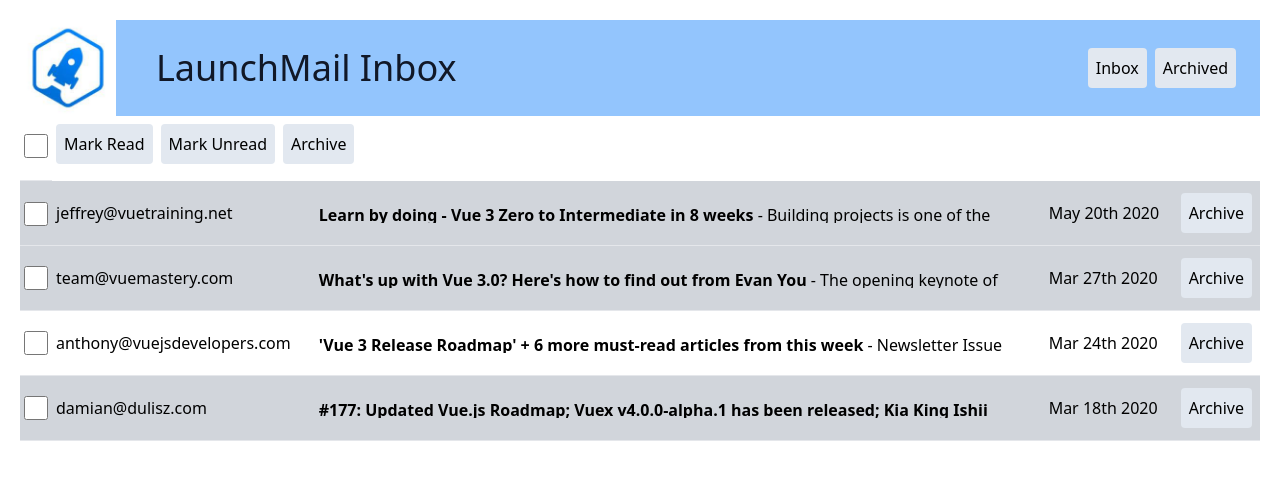
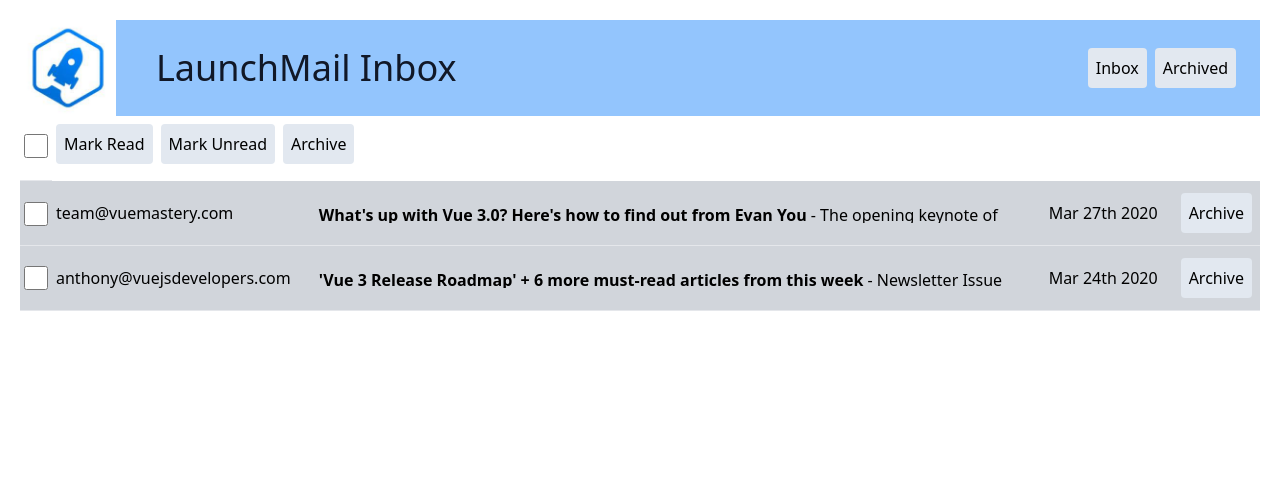
Before and after one commit to mishraclark/Gmail-clone-on-the-stack, a Vue app: page / in a window 1280 px wide. Shown: the top 480 px of the page. Built offline with nearby package versions, Linux system fonts and the light colour scheme; data requests are answered from the project's data file.

Commit message:
improved store, added <script setup lang="ts">

```diff
--- a/db.json
+++ b/db.json
@@ -15,8 +15,8 @@
       "subject": "Learn by doing - Vue 3 Zero to Intermediate in 8 weeks",
       "body": "Building projects is one of the most effective ways to learn - and _the_ most effective way _remember_ what you've learned - but it can be frustrating.\n\nThis 8-week course takes the pain out of 'learning by doing'.\n\nEach week we give you\n\n* a project that will grow your skills without overwhelming you\n* links to hand-picked resources, such as Vue Mastery videos, that share the knowledge you'll need for the project (no more useless rabbit holes)\n* answers to any and all questions you have while working\n* feedback on your completed code (so you're only learning good habits)\n\nOur instructors are standing by to answer your questions.\n\nReady to learn?",
       "sentAt": "2020-05-20T18:25:43.511Z",
-      "archived": false,
-      "read": true
+      "archived": true,
+      "read": false
     },
     {
       "id": 3,
@@ -24,8 +24,8 @@
       "subject": "#177: Updated Vue.js Roadmap; Vuex v4.0.0-alpha.1 has been released; Kia King Ishii join the core team; Nuxt v2.12 released; Videos from Vue.js Amsterdam 2020 are here!",
       "body": "First of all, lets congratulate Kia King Ishii on joining the Vue.js core team! 🎉 He has been doing an incredible job building vuex-orm and will now focus on working on the next versions of Vuex.\n\nSpeaking of which – Vuex v4.0.0-alpha.1 has just been released! This is the version of Vuex that will work with Vue 3.0 but keep the familiar API you know from the current version.",
       "sentAt": "2020-03-18T18:25:43.511Z",
-      "archived": false,
-      "read": true
+      "archived": true,
+      "read": false
     },
     {
       "id": 4,
@@ -34,7 +34,7 @@
       "body": "Newsletter Issue #161",
       "sentAt": "2020-03-24T18:25:43.511Z",
       "archived": false,
-      "read": false
+      "read": true
     }
   ]
 }
--- a/src/App.vue
+++ b/src/App.vue
@@ -13,7 +13,7 @@
 </div>
 </template>
 
-<script>
+<script lang="ts">
 import MailTable from './components/MailTable.vue';
 import { useEmailSelection } from './composables/use-email-selection';
 export default {
--- a/src/components/BulkActionBar.vue
+++ b/src/components/BulkActionBar.vue
@@ -28,8 +28,8 @@
 </template>
 
 <script>
-  import { useEmailSelection } from '../composables/use-email-selection';
   import { computed } from 'vue'
+  import useEmailSelection from '../composables/use-email-selection';
   export default {
     setup(props){
       let emailSelection = useEmailSelection();
--- a/src/components/MailTable.vue
+++ b/src/components/MailTable.vue
@@ -1,38 +1,38 @@
 <template>
 <div class="float-right align-middle m-5">
 <button class="btn"
-          @click="selectScreen('inbox')"
-          :disabled="selectedScreen == 'inbox'">Inbox</button>
+          @click="store.selectScreen('inbox')"
+          :disabled="store.selectedScreen == 'inbox'">Inbox</button>
   <button class="btn"
-          @click="selectScreen(archive)"
-          :disabled="selectedScreen == 'archive'">Archived</button>
+          @click="store.selectScreen('archive')"
+          :disabled="store.selectedScreen == 'archive'">Archived</button>
 </div>
-<BulkActionBar :emails="filteredEmails" />
+<BulkActionBar :emails="store.filteredEmails" />
   <table class="max-w-full m-auto border-collapse">
     <tbody>
-      <tr v-for="email in filteredEmails"
+      <tr v-for="email in store.filteredEmails"
           :key="email.id"
           :class="['cursor-pointer', email.read ? 'bg-gray-300' : 'bg-white']"
           >
         <td class="border-b border-t p-1 text-left">
-          <input class="checkbox" type="checkbox"  @click="emailSelection.toggle(email)"
-                 :checked="emailSelection.emails.has(email)" />
+          <input class="checkbox" type="checkbox"  @click="store.toggle(email)"
+                 :checked="store.emailSelection.includes(email)" />
         </td>
-        <td class="border-b p-1 text-left" @click="openEmail(email)">{{email.from}}</td>
-        <td class="border-b p-1 text-left" @click="openEmail(email)">
+        <td class="border-b p-1 text-left" @click="store.openEmail(email)">{{email.from}}</td>
+        <td class="border-b p-1 text-left" @click="store.openEmail(email)">
           <p class="overflow-hidden max-h-5 px-5"><strong>{{email.subject}}</strong> - {{email.body}}</p>
         </td>
-        <td class="border-b p-1 text-left w-32" @click="openEmail(email)">{{format(new Date(email.sentAt), 'MMM do yyyy')}}</td>
+        <td class="border-b p-1 text-left w-32" @click="store.openEmail(email)">{{format(new Date(email.sentAt), 'MMM do yyyy')}}</td>
         <td class="border-b p-1 text-left" ><button class="btn" @click="email.archived = true">Archive</button></td>
       </tr>
     </tbody>
   </table>
    <ModalView v-if="openedEmail" @closeModal="openedEmail = null">
-    <MailView :email="openedEmail" @changeEmail="changeEmail" />
+    <MailView :email="openedEmail" @changeEmail="store.changeEmail" />
   </ModalView>
 </template>
 
-<script>
+<script setup lang="ts">
   import { format } from 'date-fns';
   import axios from 'axios';
   import MailView from './MailView.vue';
@@ -40,74 +40,13 @@
   import BulkActionBar from './BulkActionBar.vue';
   import { reactive, ref } from 'vue';
   import useEmailSelection from '../composables/use-email-selection';
-  import { emailStore } from '../stores/emailStore';
+  import { Email, emailStore } from '../stores/emailStore';
   import { storeToRefs } from 'pinia';
-  export default {
-    setup(){
       const store = emailStore()
-      const {emails} = storeToRefs(store)
+      let {emails, selectedScreen, openedEmail, emailSelection} = storeToRefs(store)
       store.callEmails();
-      return {
-        emailSelection: useEmailSelection(),
-        format,
-        emails: ref(emails),
-        openedEmail: ref(null),
-        selectedScreen: ref('inbox')
-      }
-    },
-    components: {
-      MailView,
-      ModalView,
-      BulkActionBar,
-    },
-    computed: {
-      sortedEmails() {
-        return this.emails.sort((e1, e2) => {
-          return e1.sentAt < e2.sentAt ? 1 : -1
-        })
-      },
-      filteredEmails() {
-        if(this.selectedScreen == 'inbox') {
-          return this.sortedEmails.filter(e => !e.archived)
-        } else {
-          return this.sortedEmails.filter(e => e.archived)
-        }
-      }
-    },
-    methods: {
-      selectScreen(newScreen) {
-        this.selectedScreen = newScreen
-        this.emailSelection.clear()
-      },
-      openEmail(email) {
-        this.openedEmail = email
-        if(email) {
-          email.read = true
-          this.updateEmail(email)
-        }
-      },
-      archiveEmail(email) {
-        email.archived = true
-        this.updateEmail(email)
-      },
-      changeEmail({toggleRead, toggleArchive, save, closeModal, changeIndex}) {
-        let email = this.openedEmail
-        if(toggleRead) { email.read = !email.read }
-        if(toggleArchive) { email.archived = !email.archived }
-        if(save) { this.updateEmail(email) }
-        if(closeModal) { this.openedEmail = null }
-        if(changeIndex) {
-          let emails = this.filteredEmails
-          let currentIndex = emails.indexOf(this.openedEmail)
-          let newEmail = emails[currentIndex + changeIndex]
-          this.openEmail(newEmail)
-        }
-      },
-      updateEmail(email) {
-        axios.put(`http://localhost:3000/emails/${email.id}`, email)
-      }
-    }
-  }
+
+
 </script>
 
 <style scoped>
--- a/src/components/MailView.vue
+++ b/src/components/MailView.vue
@@ -1,30 +1,34 @@
 <template>
   <div class="text-left">
     <div>
-      <button class="btn" @click="toggleArchive">{{email.archived ? 'Move to Inbox (e)' : 'Archive (e)'}}</button>
-      <button class="btn" @click="toggleRead">{{email.read ? 'Mark Unread (r)' : 'Mark Read (r)'}}</button>
+      <button class="btn" @click="toggleArchive">{{store.openedEmail.archived ? 'Move to Inbox (e)' : 'Archive (e)'}}</button>
+      <button class="btn" @click="toggleRead">{{store.openedEmail.read ? 'Mark Unread (r)' : 'Mark Read (r)'}}</button>
       <button class="btn" @click="goNewer">Newer (k)</button>
       <button class="btn" @click="goOlder">Older (j)</button>
     </div>
-    <h2>Subject: <strong>{{email.subject}}</strong></h2>
-    <div><em>From {{email.from}} on {{format(new Date(email.sentAt), 'MMM do yyyy')}}</em></div>
-    <div>{{email.body}}</div>
+    <h2>Subject: <strong>{{store.openedEmail.subject}}</strong></h2>
+    <div><em>From {{store.openedEmail.from}} on {{format(new Date(store.openedEmail.sentAt), 'MMM do yyyy')}}</em></div>
+    <div>{{store.openedEmail.body}}</div>
   </div>
 </template>
 
-<script>
+<script setup lang="ts">
   import  { format } from 'date-fns'
   import axios from 'axios'
   import useKeydown from '../composables/use-keydown'
-  export default {
-    setup(props, {emit}){
-      let email = props.email;
-      let toggleRead = () => { emit('changeEmail', {toggleRead: true, save: true})}
-      let toggleArchive = () => { emit('changeEmail', {toggleArchive: true, save: true, closeModal: true})}
-      let goNewer = () => { emit('changeEmail', {changeIndex: -1})}
-      let goOlder = () => { emit('changeEmail', {changeIndex: 1})}
-      let goNewerAndArchive = () => { emit('changeEmail', {changeIndex: -1, toggleArchive: true, save: true})}
-      let goOlderAndArchive = () => { emit('changeEmail', {changeIndex: 1, toggleArchive: true, save: true})}
+  import { Email, emailStore } from '../stores/emailStore';
+  import { storeToRefs } from 'pinia';
+      const store = emailStore()
+      let {emails, selectedScreen, openedEmail, emailSelection} = storeToRefs(store)
+      let email = store.openedEmail;
+
+
+      let toggleRead = () => { store.changeEmail({toggleRead: true, toggleArchive: false, save: true, closeModal: false, changeIndex: 0})}
+      let toggleArchive = () => { store.changeEmail({toggleRead: false, toggleArchive: true, save: true, closeModal: true, changeIndex: 0})}
+      let goNewer = () => { store.changeEmail({toggleRead: false, toggleArchive: false, save: false, closeModal: false, changeIndex: -1})}
+      let goOlder = () => { store.changeEmail({toggleRead: false, toggleArchive: false, save: false, closeModal: false, changeIndex: 1})}
+      let goNewerAndArchive = () => { store.changeEmail({toggleRead: false, toggleArchive: true, save: true, closeModal: false, changeIndex: -1})}
+      let goOlderAndArchive = () => { store.changeEmail({toggleRead: false, toggleArchive: true, save: true, closeModal: false, changeIndex: 1})}
       useKeydown([
         {key: 'r', fn: toggleRead},
         {key: 'e', fn: toggleArchive},
@@ -33,21 +37,7 @@
         {key: '[', fn: goNewerAndArchive},
         {key: ']', fn: goOlderAndArchive}
       ])
-      return {
-        format,
-        toggleRead,
-        toggleArchive,
-        goNewer,
-        goOlder
-      }
-    },
-    props: {
-      email: {
-        type: Object,
-        required: true
-      }
-    }
-  }
+
 </script>
 
 <style scoped>
--- a/src/stores/emailStore.ts
+++ b/src/stores/emailStore.ts
@@ -1,3 +1,4 @@
+import { Email } from './emailStore';
 import { defineStore } from 'pinia'
 import axios from 'axios'
 
@@ -15,17 +16,21 @@ export interface Email {
 export type RootState = {
   emails: Email[];
   selectedScreen: string;
+  openedEmail: Email | null;
+  emailSelection: Email[];
 };
 
 export const emailStore = defineStore('main', {
     state: () => ({
         emails: [],
-        selectedScreen: 'inbox'
+        selectedScreen: 'inbox',
+        openedEmail: null,
+        emailSelection: [],
        } as RootState),
 
       getters: {
-        sortedEmails(): Email[] {
-          return this.emails.sort((e1, e2) => {
+        sortedEmails: (state) => {
+          return state.emails.sort((e1, e2) => {
             return e1.sentAt < e2.sentAt ? 1 : -1
           })
         },
@@ -42,6 +47,46 @@ export const emailStore = defineStore('main', {
         async callEmails() {
             this.emails = (await axios.get('http://localhost:3000/emails')).data
           },
+          selectScreen(newScreen: string) {
+            this.selectedScreen = newScreen
+            this.emailSelection = [];
+          },
+          openEmail(email: Email) {
+            this.openedEmail = email
+            if(email) {
+              email.read = true
+              this.updateEmail(email)
+            }
+          },
+          archiveEmail(email: Email) {
+            email.archived = true
+            this.updateEmail(email)
+          },
+          changeEmail({toggleRead, toggleArchive, save, closeModal, changeIndex}) {
+            let email = this.openedEmail
+            if(toggleRead) { email.read = !email.read }
+            if(toggleArchive) { email.archived = !email.archived }
+            if(save) { this.updateEmail(email) }
+            if(closeModal) { this.openedEmail = null }
+            if(changeIndex) {
+              let emails = this.filteredEmails
+              let currentIndex = emails.indexOf(this.openedEmail)
+              let newEmail = emails[currentIndex + changeIndex]
+              this.openEmail(newEmail)
+            }
+          },
+          updateEmail(email: Email) {
+            axios.put(`http://localhost:3000/emails/${email.id}`, email)
+          },
+          toggle(email: Email) {
+              if(this.emailSelection.includes(email)) {
+                this.emailSelection.filter(e => !email.id )
+              } else {
+                this.emailSelection.push(email)
+              }
+            }
+        }
+      }
 
-      }
-})
+
+)
```
